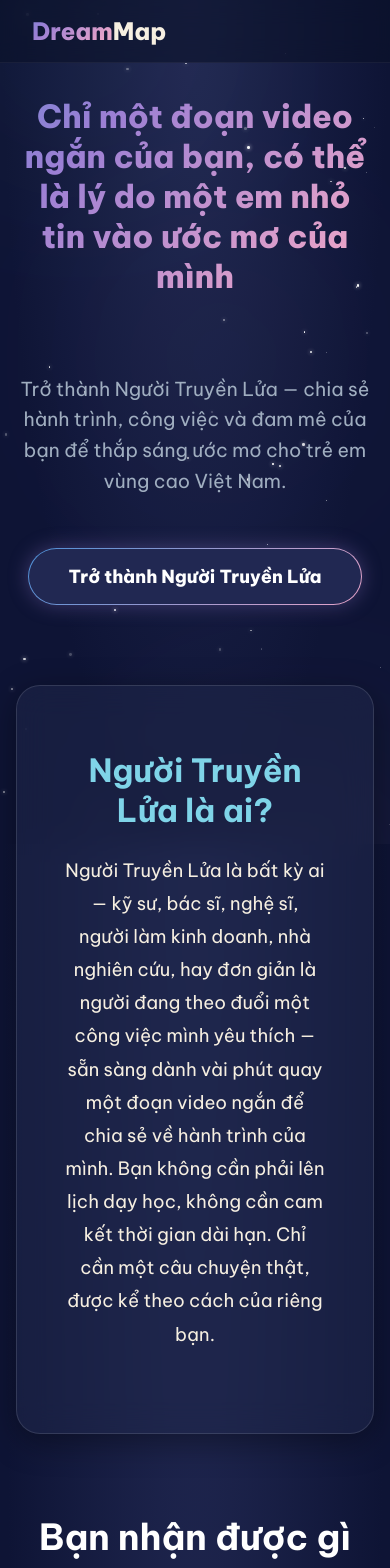
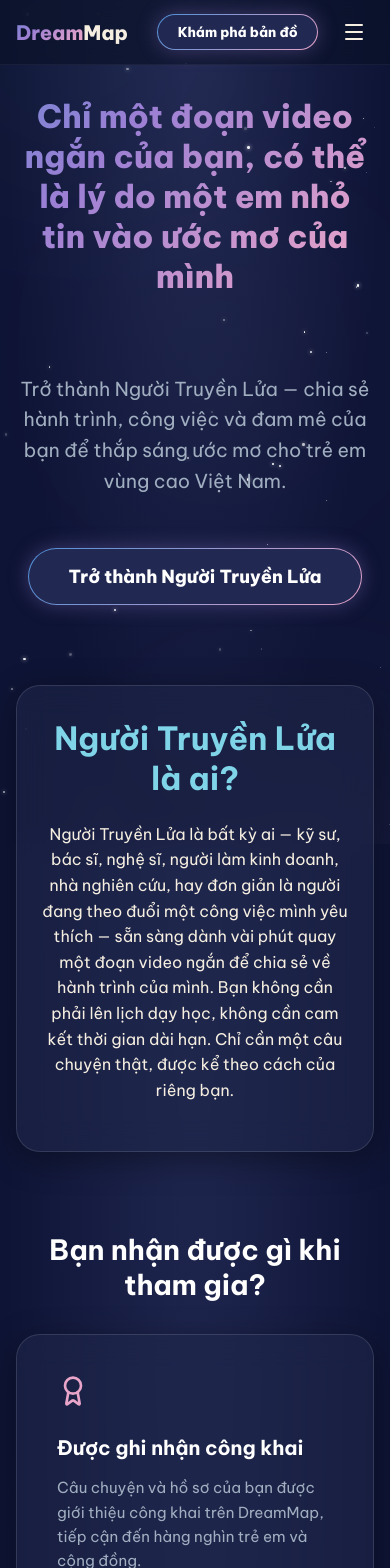
Before and after one commit to nguyenthevietk76-hub/dreammap, a React (Vite) app: page /mentors in a window 390 px wide. Shown: the top 1568 px of the page. Built offline with nearby package versions, Linux system fonts and the light colour scheme.

Commit message:
Optimize responsive design and global styling changes

```diff
--- a/src/components/Navbar.jsx
+++ b/src/components/Navbar.jsx
@@ -1,15 +1,29 @@
+import { useState } from 'react';
 import { Link, useLocation } from 'react-router-dom';
+import { Menu, X } from 'lucide-react';
 import styles from './Navbar.module.css';
 
 export default function Navbar() {
   const location = useLocation();
+  const [isOpen, setIsOpen] = useState(false);
+
+  const toggleMenu = () => {
+    setIsOpen(!isOpen);
+  };
+
+  const closeMenu = () => {
+    setIsOpen(false);
+  };
 
   return (
+    <>
       <nav className={styles.navbar}>
         <div className={styles.navContainer}>
-        <Link to="/" className={styles.logo}>
+          <Link to="/" className={styles.logo} onClick={closeMenu}>
             <span className="text-gold">Dream</span>Map
           </Link>
+
+          {/* Desktop Navigation Links */}
           <div className={styles.links}>
             <Link to="/" className={location.pathname === '/' ? 'text-gold' : ''}>Trang chủ</Link>
             <Link to="/map" className={location.pathname === '/map' ? 'text-gold' : ''}>Bản Đồ Ước Mơ</Link>
@@ -18,12 +32,36 @@ export default function Navbar() {
             <Link to="/about" className={location.pathname === '/about' ? 'text-gold' : ''}>Về dự án</Link>
             <Link to="/gui-uoc-mo" className={location.pathname === '/gui-uoc-mo' ? 'text-gold' : ''}>Gửi ước mơ</Link>
           </div>
+
           <div className={styles.cta}>
-          <Link to="/map" className="btn-primary" style={{ padding: '0.5rem 1.5rem', minHeight: '36px' }}>
+            <Link to="/map" className="btn-primary" style={{ padding: '0.5rem 1.2rem', minHeight: '36px', fontSize: '0.85rem' }} onClick={closeMenu}>
               Khám phá bản đồ
             </Link>
+
+            {/* Hamburger Button */}
+            <button className={styles.hamburger} onClick={toggleMenu} aria-label="Toggle menu">
+              {isOpen ? <X size={24} /> : <Menu size={24} />}
+            </button>
           </div>
         </div>
       </nav>
+
+      {/* Mobile Drawer Overlay */}
+      {isOpen && (
+        <>
+          <div className={styles.backdrop} onClick={closeMenu} />
+          <div className={styles.drawer}>
+            <div className={styles.drawerLinks}>
+              <Link to="/" className={location.pathname === '/' ? styles.activeLink : ''} onClick={closeMenu}>Trang chủ</Link>
+              <Link to="/map" className={location.pathname === '/map' ? styles.activeLink : ''} onClick={closeMenu}>Bản Đồ Ước Mơ</Link>
+              <Link to="/mentors" className={location.pathname === '/mentors' ? styles.activeLink : ''} onClick={closeMenu}>Người Truyền Lửa</Link>
+              <Link to="/stories" className={location.pathname === '/stories' ? styles.activeLink : ''} onClick={closeMenu}>Câu chuyện</Link>
+              <Link to="/about" className={location.pathname === '/about' ? styles.activeLink : ''} onClick={closeMenu}>Về dự án</Link>
+              <Link to="/gui-uoc-mo" className={location.pathname === '/gui-uoc-mo' ? styles.activeLink : ''} onClick={closeMenu}>Gửi ước mơ</Link>
+            </div>
+          </div>
+        </>
+      )}
+    </>
   );
 }
--- a/src/components/Navbar.module.css
+++ b/src/components/Navbar.module.css
@@ -4,7 +4,7 @@
   left: 0;
   width: 100%;
   z-index: 1000;
-  background: rgba(11, 18, 41, 0.6);
+  background: rgba(11, 18, 41, 0.7);
   backdrop-filter: blur(12px);
   -webkit-backdrop-filter: blur(12px);
   border-bottom: 1px solid rgba(255, 255, 255, 0.05);
@@ -17,11 +17,19 @@
   display: flex;
   align-items: center;
   justify-content: space-between;
+  gap: 1rem;
+}
+
+@media (max-width: 768px) {
+  .navContainer {
+    padding: 0.75rem 1rem;
+  }
 }
 
 .cta {
   display: flex;
   align-items: center;
+  gap: 1rem;
 }
 
 .logo {
@@ -30,6 +38,7 @@
   font-weight: 800;
   text-decoration: none;
   color: var(--color-text-main);
+  white-space: nowrap;
 }
 
 .links {
@@ -43,17 +52,98 @@
   font-weight: 500;
   font-size: 0.95rem;
   transition: color 0.3s ease;
+  white-space: nowrap;
 }
 
 .links a:hover {
   color: var(--color-gold);
 }
 
-@media (max-width: 768px) {
+/* Hamburger & Mobile styles */
+.hamburger {
+  display: none;
+  background: none;
+  border: none;
+  color: var(--color-text-main);
+  cursor: pointer;
+  padding: 0.5rem;
+  align-items: center;
+  justify-content: center;
+  transition: color 0.2s ease;
+}
+
+.hamburger:hover {
+  color: var(--color-cyan);
+}
+
+.backdrop {
+  position: fixed;
+  inset: 0;
+  background: rgba(0, 0, 0, 0.6);
+  backdrop-filter: blur(4px);
+  -webkit-backdrop-filter: blur(4px);
+  z-index: 1000; /* Just below drawer but above page */
+}
+
+.drawer {
+  position: fixed;
+  top: 0;
+  right: 0;
+  width: 280px;
+  height: 100vh;
+  background: rgba(11, 18, 41, 0.95);
+  backdrop-filter: blur(20px);
+  -webkit-backdrop-filter: blur(20px);
+  border-left: 1px solid rgba(255, 255, 255, 0.05);
+  padding: 6rem 1.5rem 2rem;
+  z-index: 1001; /* Above backdrop */
+  display: flex;
+  flex-direction: column;
+  box-shadow: -10px 0 30px rgba(0, 0, 0, 0.5);
+  animation: slideIn 0.3s ease-out;
+}
+
+.drawerLinks {
+  display: flex;
+  flex-direction: column;
+  gap: 1.5rem;
+}
+
+.drawerLinks a {
+  text-decoration: none;
+  color: var(--color-text-main);
+  font-weight: 600;
+  font-size: 1.1rem;
+  padding: 0.75rem 1rem;
+  border-radius: var(--radius-sm);
+  transition: all 0.2s ease;
+  display: block;
+}
+
+.drawerLinks a:hover, .drawerLinks a.activeLink {
+  color: var(--color-cyan);
+  background: rgba(255, 255, 255, 0.03);
+}
+
+@keyframes slideIn {
+  from { transform: translateX(100%); }
+  to { transform: translateX(0); }
+}
+
+@media (max-width: 1023px) {
   .links {
     display: none;
   }
-  .cta {
-    display: none;
+  .hamburger {
+    display: flex;
   }
 }
+
+@media (max-width: 480px) {
+  .logo {
+    font-size: 1.25rem;
+  }
+  .drawer {
+    width: 100%;
+  }
+}
--- a/src/pages/AboutPage.module.css
+++ b/src/pages/AboutPage.module.css
@@ -224,8 +224,14 @@
 /* SECTION 5: IMPACT */
 .metricsGrid {
   display: grid;
-  grid-template-columns: repeat(2, 1fr);
+  grid-template-columns: 1fr;
   gap: 1.5rem;
+}
+
+@media (min-width: 600px) {
+  .metricsGrid {
+    grid-template-columns: repeat(2, 1fr);
+  }
 }
 
 @media (min-width: 1024px) {
--- a/src/pages/DreamSubmissionPage.module.css
+++ b/src/pages/DreamSubmissionPage.module.css
@@ -335,6 +335,13 @@
   gap: 1.5rem;
 }
 
+@media (max-width: 1023px) {
+  .securityCard {
+    position: static;
+    margin-top: 1rem;
+  }
+}
+
 .securityHeader {
   display: flex;
   align-items: center;
--- a/src/pages/LandingPage.jsx
+++ b/src/pages/LandingPage.jsx
@@ -51,7 +51,7 @@ export default function LandingPage() {
 
       {/* Live Stats */}
       <section className={styles.statsSection}>
-        <div className="glass-panel" style={{ display: 'flex', justifyContent: 'space-around', padding: '3rem', maxWidth: '1000px', margin: '0 auto', flexWrap: 'wrap', gap: '2rem' }}>
+        <div className={`${styles.statsContainer} glass-panel`}>
           <div className={styles.statItem}>
             <span className={styles.statNumber}>1,245</span>
             <span className={styles.statLabel}>Ước mơ được thắp sáng</span>
@@ -70,7 +70,7 @@ export default function LandingPage() {
       {/* Placeholder for other sections */}
       <section className={styles.genericSection}>
         <h2>Cách hoạt động</h2>
-        <div style={{ display: 'flex', gap: '2rem', justifyContent: 'center', marginTop: '2rem' }}>
+        <div className={styles.howItWorksGrid}>
           <div className="glass-panel" style={{ padding: '2rem', flex: 1 }}>
             <h3>1. Gửi ước mơ</h3>
             <p>Trẻ em viết hoặc vẽ ước mơ. TNV hỗ trợ tải lên bản đồ.</p>
--- a/src/pages/LandingPage.module.css
+++ b/src/pages/LandingPage.module.css
@@ -115,7 +115,49 @@
   font-size: 2.5rem;
 }
 
+.statsContainer {
+  display: flex;
+  justify-content: space-around;
+  padding: 3rem;
+  max-width: 1000px;
+  margin: 0 auto;
+  flex-wrap: wrap;
+  gap: 2rem;
+}
+
+.howItWorksGrid {
+  display: flex;
+  gap: 2rem;
+  justify-content: center;
+  margin-top: 2rem;
+}
+
+.heroContent h1 {
+  font-size: clamp(2.5rem, 6vw, 4.5rem);
+  line-height: 1.2;
+  margin-bottom: 1.5rem;
+  text-shadow: 0 4px 20px rgba(0,0,0,0.5);
+}
+
 @media (max-width: 768px) {
-  .heroContent h1 { font-size: 3rem; }
-  .ctaGroup { flex-direction: column; }
+  .statsContainer {
+    flex-direction: column;
+    align-items: center;
+    padding: 2rem 1.5rem;
+    gap: 2.5rem;
+  }
+  .howItWorksGrid {
+    flex-direction: column;
+    gap: 1.5rem;
+  }
+  .ctaGroup {
+    flex-direction: column;
+    gap: 1rem;
+  }
+  .genericSection {
+    padding: 3rem 1rem;
+  }
+  .genericSection h2 {
+    font-size: 2rem;
+  }
 }
--- a/src/pages/MentorRegistration.module.css
+++ b/src/pages/MentorRegistration.module.css
@@ -54,6 +54,12 @@
   box-shadow: var(--shadow-glass);
 }
 
+@media (max-width: 768px) {
+  .aboutSection {
+    padding: 2rem 1.5rem;
+  }
+}
+
 .aboutTitle {
   font-size: 2rem;
   color: var(--dm-crystal-cyan);
@@ -69,6 +75,13 @@
   text-align: center;
 }
 
+@media (max-width: 768px) {
+  .aboutDesc {
+    font-size: 1rem;
+    line-height: 1.6;
+  }
+}
+
 /* SECTION 3: BENEFITS */
 .sectionTitle {
   text-align: center;
@@ -76,6 +89,13 @@
   color: var(--dm-crystal-white);
   margin-bottom: 3.5rem;
   font-family: var(--font-heading);
+}
+
+@media (max-width: 768px) {
+  .sectionTitle {
+    font-size: 1.75rem;
+    margin-bottom: 2rem;
+  }
 }
 
 .benefitsGrid {
@@ -87,6 +107,12 @@
 @media (min-width: 640px) {
   .benefitsGrid {
     grid-template-columns: repeat(2, 1fr);
+  }
+}
+
+@media (min-width: 1024px) {
+  .benefitsGrid {
+    grid-template-columns: repeat(4, 1fr);
   }
 }
 
--- a/src/pages/StoryPage.module.css
+++ b/src/pages/StoryPage.module.css
@@ -210,6 +210,15 @@
   right: -0.5em;
 }
 
+@media (max-width: 768px) {
+  .pullQuote::before {
+    left: -0.1em;
+  }
+  .pullQuote::after {
+    right: -0.1em;
+  }
+}
+
 /* Idea Section (Chương 4) */
 .ideaContent {
   max-width: 800px;
@@ -250,9 +259,15 @@
   border-left: 5px solid #dcdde1; /* paper binding illusion */
 }
 
+@media (max-width: 768px) {
+  .handwritingCard {
+    padding: 1.5rem;
+  }
+}
+
 .handwritingText {
   font-family: 'Itim', cursive;
-  font-size: 2.5rem;
+  font-size: clamp(1.5rem, 6vw, 2.5rem);
   line-height: 1.5;
   color: #1a1a1a;
   text-align: center;
```
Lines whose indentation alone changed are shown as unchanged.
